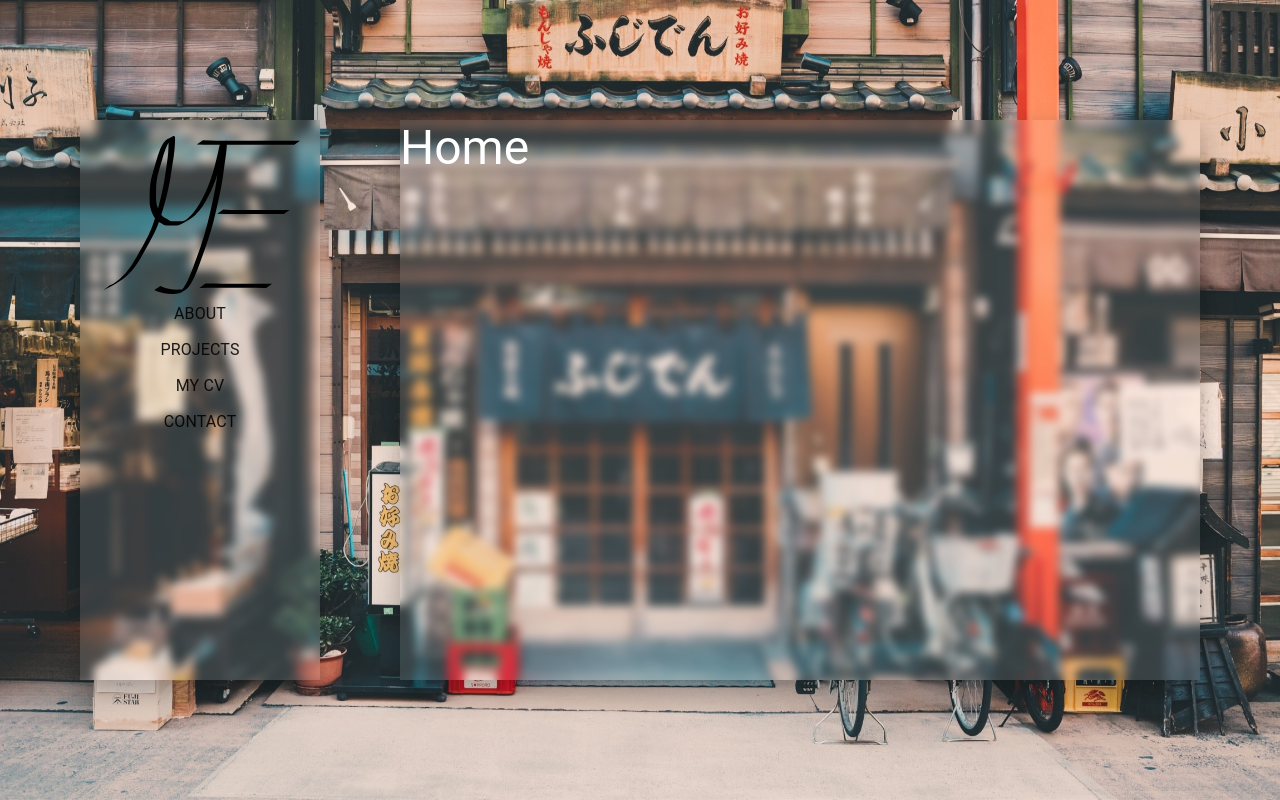
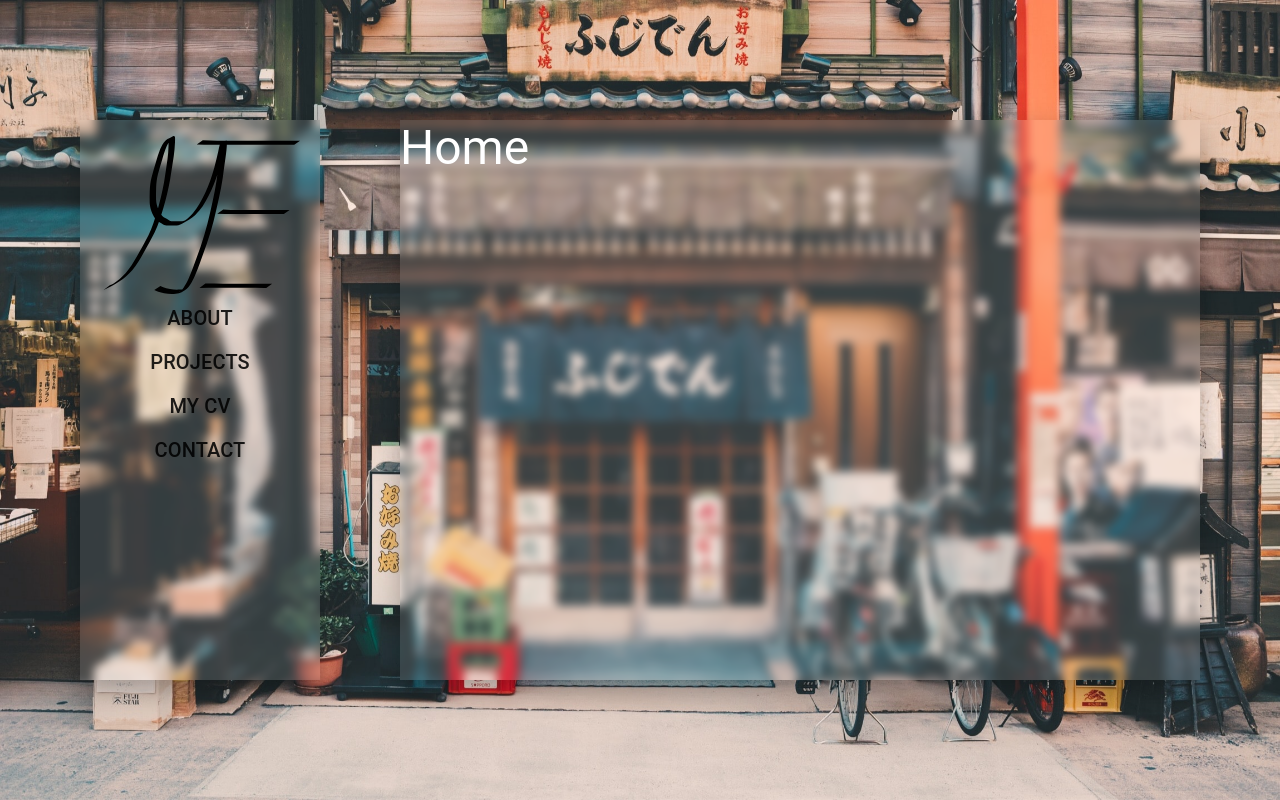
Before and after one commit to Matteas-Eden/matteas-eden.github.io, a React (Create React App) app: page / in a window 1280 px wide. Built offline with nearby package versions, Linux system fonts and the light colour scheme.

Commit message:
Change typography variant

```diff
--- a/src/components/MenuItem.jsx
+++ b/src/components/MenuItem.jsx
@@ -8,7 +8,7 @@ export const MenuItem = props => {
                 console.log('Hello, you asked for me?');
             }}
         >
-            <Typography>{props.item}</Typography>
+            <Typography variant="h6">{props.item}</Typography>
         </Button>
     );
 };
```
